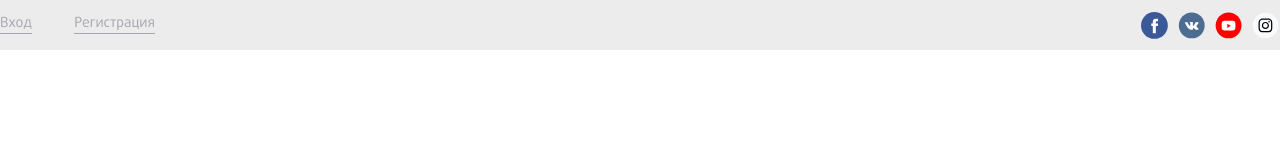
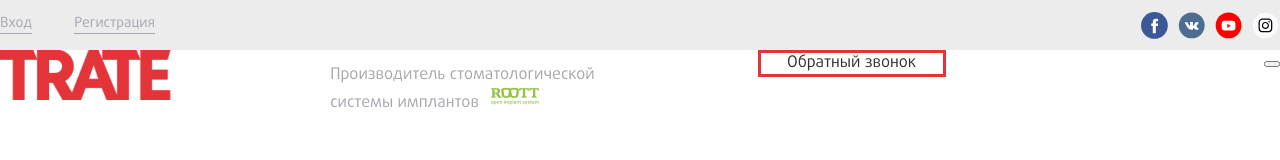
Before and after one commit to pr-jack/-, a website: page source/index.html in a window 1280 px wide. Drawn offline with nearby package versions, Linux system fonts and the light colour scheme; files that its build step writes are made by us from their sources; files whose address does not match are found by name.

Commit message:
19.12.19_2

```diff
--- a/source/index.html
+++ b/source/index.html
@@ -12,7 +12,7 @@
   <div class="page-wrapper">
     <header class="page-header">
       <div class="page-header__top">
-        <div class="page-header__top--wrapper">
+        <div class="page-header__top--wrapper wrapper">
           <div class="page-header__top--user">
             <div class="page-header__top--login">
               <a href="#" class="page-header__top--link">Вход</a>
@@ -59,6 +59,34 @@
           </div>
         </div>
       </div>
+      <div class="page-header__title">
+        <div class="page-header__title--wrapper wrapper">
+          <div class="page-header__title--logo">
+            <a>
+              <img src="img/logo.png" alt="Trate">
+            </a>
+          </div>
+          <div class="page-header__title--description">
+            <p>
+              Производитель стоматологической системы имплантов
+              <img src="img/root.png" alt="Root">
+            </p>
+          </div>
+          <div class="page-header__title--call call-button">
+            <button class="call-button__button" type="button" name="button">
+              Обратный звонок
+            </button>
+          </div>
+          <div class="page-header__title--phone">
+            <p></p>
+            <p></p>
+          </div>
+          <div class="page-header__title--basket basket">
+            <div class="basket__image"></div>
+            <button class="basket__button" type="button" name="button"></button>
+          </div>
+        </div>
+      </div>
     </header>
   </div>
 </body>
--- a/source/sass/base.scss
+++ b/source/sass/base.scss
@@ -45,3 +45,10 @@ h2 {
   background: none;
   outline: none;
 }
+
+.wrapper {
+  display: flex;
+  margin: 0 auto;
+  justify-content: space-between;
+  width: 1281px;
+}
--- a/source/sass/blocks/header.scss
+++ b/source/sass/blocks/header.scss
@@ -1,16 +1,9 @@
 .page-header__top {
   height: 50px;
-  font-family: "DaxlinePro-Regular", "Arial", sans-serif;
+  font-family: $font-primary;
   font-size: 14px;
   line-height: 120%;
   background: #ECECEC;
-
-  &--wrapper {
-    display: flex;
-    margin: 0 auto;
-    justify-content: space-between;
-    width: 1281px;
-  }
 
   &--user {
     display: flex;
@@ -42,3 +35,30 @@
 .social__item {
   padding-left: 10px;
 }
+
+.page-header__title {
+  display: flex;
+
+  &--description {
+    width: 268px;
+    font-family: $font-primary;
+    font-style: normal;
+    font-weight: normal;
+    font-size: 16px;
+    line-height: 120%;
+    color: #A6A7B1;
+  }
+}
+
+.call-button__button {
+  width: 188px;
+  border: 3px solid #E33439;
+  box-sizing: border-box;
+  font-family: $font-primary;
+  font-style: normal;
+  font-weight: normal;
+  font-size: 16px;
+  line-height: 120%;
+  color: #323232;
+  background: none;
+}
```
Also changed, not shown: build/css/style.css, build/css/style.min.css, build/img/logo.png (added), build/img/root.png (added), build/index.html, source/img/logo.png (added), source/img/root.png (added).
